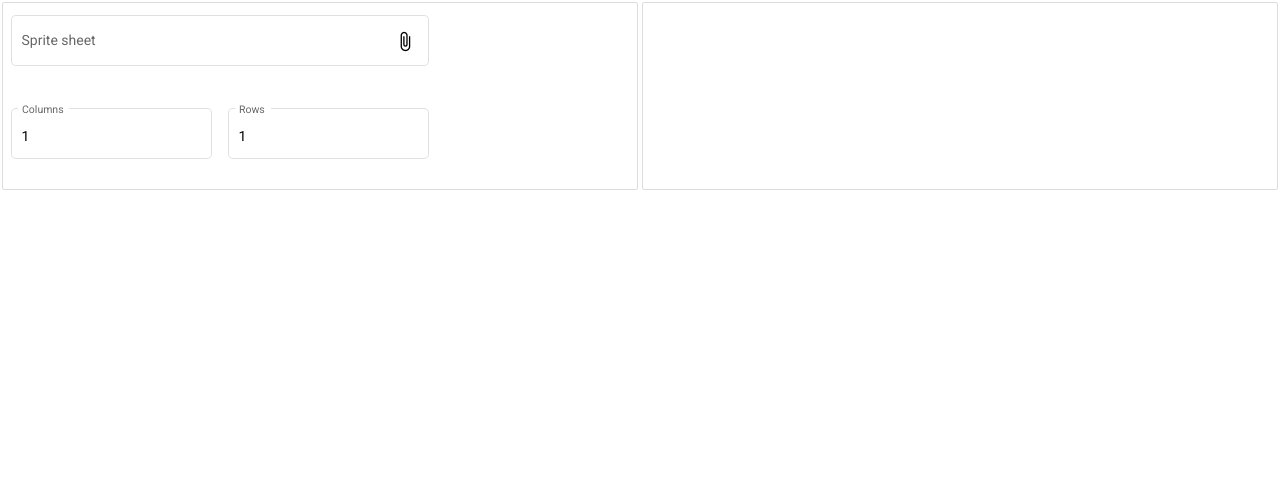
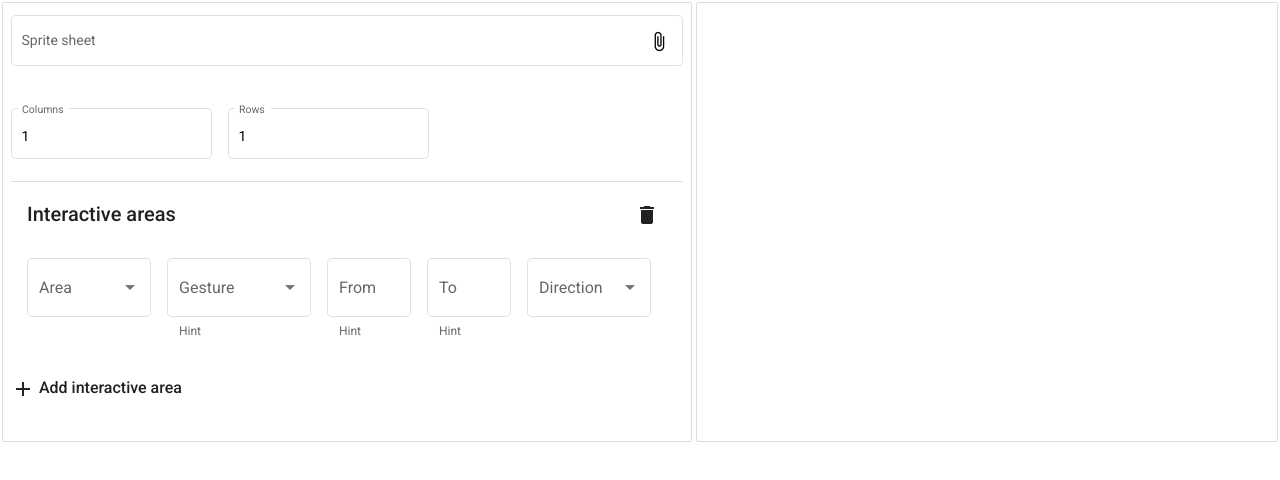
Before and after one commit to fpolidoro/sketch-a-touch, an Angular app: page / in a window 1280 px wide. Shown: the top 480 px of the page. Built offline with nearby package versions, Linux system fonts and the light colour scheme.

Commit message:
Set up layout for list of interactive areas

```diff
--- a/src/app/app.component.scss
+++ b/src/app/app.component.scss
@@ -3,5 +3,6 @@
 
     & > * {
         flex-basis: 50%;
+        box-sizing: border-box;
     }
 }
--- /dev/null
+++ b/src/app/preview/components/input-item/input-item.component.html
@@ -0,0 +1,41 @@
+<mat-form-field appearance="outline" class="select-icon-box">
+    <mat-label>Area</mat-label>
+    <mat-select #selectArea>
+        <mat-select-trigger>
+            <mat-icon>{{ selectArea.value?.icon }}</mat-icon>
+        </mat-select-trigger>
+        <mat-option [value]="option" *ngFor="let option of areaType">
+            <mat-icon>{{option.icon}}</mat-icon>{{option.label}}
+        </mat-option>
+    </mat-select>
+    <mat-hint>{{selectArea.value?.label}}</mat-hint>
+</mat-form-field>
+<mat-form-field appearance="outline" class="select-box">
+    <mat-label>Gesture</mat-label>
+    <mat-select>
+        <mat-option value="tap">Tap</mat-option>
+    </mat-select>
+    <mat-hint>Hint</mat-hint>
+</mat-form-field>
+<mat-form-field appearance="outline" class="number-box">
+    <mat-label>From</mat-label>
+    <input matInput type="number">
+    <mat-hint>Hint</mat-hint>
+</mat-form-field>
+<mat-form-field appearance="outline" class="number-box">
+    <mat-label>To</mat-label>
+    <input matInput type="number">
+    <mat-hint>Hint</mat-hint>
+</mat-form-field>
+<mat-form-field appearance="outline" class="select-icon-box">
+    <mat-label>Direction</mat-label>
+    <mat-select #selectDirection>
+        <mat-select-trigger>
+            <mat-icon>{{ selectDirection.value?.icon }}</mat-icon>
+        </mat-select-trigger>
+        <mat-option [value]="option" *ngFor="let option of direction">
+            <mat-icon>{{option.icon}}</mat-icon>{{option.label}}
+        </mat-option>
+    </mat-select>
+    <mat-hint>{{selectDirection.value?.label}}</mat-hint>
+</mat-form-field>
--- /dev/null
+++ b/src/app/preview/components/input-item/input-item.component.ts
@@ -0,0 +1,25 @@
+import { Component, OnInit } from '@angular/core';
+import { IItem } from '@preview/interfaces/files';
+
+@Component({
+  selector: 'input-item',
+  templateUrl: './input-item.component.html',
+  styleUrls: ['./input-item.component.scss']
+})
+export class InputItemComponent implements OnInit {
+
+  readonly areaType: IItem[] = [
+    { icon: 'circle', label: 'Circle' },
+    { icon: 'rectangle', label: 'Rectangle' }
+  ]
+  readonly direction: IItem[] = [
+    { icon: 'swap_horiz', label: 'Row' },
+    { icon: 'swap_vert', label: 'Column' }
+  ]
+
+  constructor() { }
+
+  ngOnInit(): void {
+  }
+
+}
--- a/src/app/preview/components/settings-box/settings-box.component.html
+++ b/src/app/preview/components/settings-box/settings-box.component.html
@@ -1,4 +1,4 @@
-<div style="display: flex; flex-direction: column;">
+<div style="display: flex; flex-direction: column; width: 100%;">
     <div [formGroup]="settings" style="display: flex; flex-direction: column;">
         <mat-form-field appearance="outline">
             <mat-label>Sprite sheet</mat-label>
@@ -20,5 +20,22 @@
                 <mat-hint *ngIf="currentFile && settings.get('viewport.rows')">Row height: {{(currentFile.height/(settings.get('viewport.rows')!.value ? +settings.get('viewport.rows')!.value : 1)) | number: '1.0-1'}}px</mat-hint>
             </mat-form-field>
         </div>
+        <mat-toolbar style="background: rgba(0,0,0,0); border-top: 1px solid #ddd;">
+            <span>Interactive areas</span>
+            <span style="flex: 1 1 auto;"></span>
+            <button mat-icon-button>
+              <mat-icon>delete</mat-icon>
+            </button>
+        </mat-toolbar>
+
+        <mat-selection-list [multiple]="false">
+            <mat-list-option>
+              <input-item style="display: flex;"></input-item>
+            </mat-list-option>
+            <button mat-button class="mat-list-option mat-list-item item-button" (click)="addInteractiveArea$.next()">
+                <mat-icon>add</mat-icon>
+                Add interactive area
+            </button>
+        </mat-selection-list>
     </div>
 </div>
--- a/src/app/preview/components/settings-box/settings-box.component.ts
+++ b/src/app/preview/components/settings-box/settings-box.component.ts
@@ -21,6 +21,7 @@ export class SettingsBoxComponent implements OnInit {
   })
 
   selectFile$: Subject<void> = new Subject<void>()
+  addInteractiveArea$: Subject<void> = new Subject<void>()
 
   private _subscriptions?: Subscription[]
 
@@ -61,7 +62,11 @@ export class SettingsBoxComponent implements OnInit {
       ).subscribe(),
       this.settings.controls['viewport'].valueChanges.pipe(
         debounceTime(100)
-      ).subscribe((values: IViewport) => this._fileService.viewportChange(values))
+      ).subscribe((values: IViewport) => this._fileService.viewportChange(values)),
+      this.addInteractiveArea$.pipe(
+        debounceTime(100),
+        tap(() => console.log(`add area clicked`))
+      ).subscribe()
     ]
   }
 
--- a/src/app/preview/interfaces/files.ts
+++ b/src/app/preview/interfaces/files.ts
@@ -11,3 +11,8 @@ export interface IViewport {
   rows: number,
   cols: number
 }
+
+export interface IItem {
+  icon: string,
+  label: string
+}
--- a/src/app/preview/preview.module.ts
+++ b/src/app/preview/preview.module.ts
@@ -5,12 +5,14 @@ import { LiveBoxComponent } from './components/live-box/live-box.component';
 import { SettingsBoxComponent } from './components/settings-box/settings-box.component';
 import { MaterialModule } from '@shared/material/material.module';
 import { DrawBoxComponent } from './components/draw-box/draw-box.component';
+import { InputItemComponent } from './components/input-item/input-item.component';
 
 @NgModule({
   declarations: [
     LiveBoxComponent,
     SettingsBoxComponent,
     DrawBoxComponent,
+    InputItemComponent,
   ],
   imports: [
     CommonModule,
--- a/src/styles.scss
+++ b/src/styles.scss
@@ -1,6 +1,8 @@
 @import 'theme';
 @import 'colors';
 @import 'containers';
+@import 'form-field';
+@import 'list';
 
 /* You can add global styles to this file, and also import other style files */
 
--- /dev/null
+++ b/src/styles/_form-field.scss
@@ -0,0 +1,15 @@
+input-item {
+    gap: 16px;
+
+    & .number-box .mat-form-field-infix {
+        max-width: 60px;
+    }
+
+    & .select-icon-box .mat-form-field-infix {
+        max-width: 100px;
+    }
+
+    & .select-box .mat-form-field-infix {
+        max-width: 120px;
+    }
+}
--- /dev/null
+++ b/src/styles/_list.scss
@@ -0,0 +1,13 @@
+settings-box {
+    & .mat-list-base .mat-list-option {
+        height: 90px;
+    }
+}
+
+.item-button {
+    &.mat-list-item.mat-list-option .mat-list-text {
+        flex-direction: row;
+        justify-content: center;
+        line-height: 24px;
+    }
+}
--- a/src/styles/_theme.scss
+++ b/src/styles/_theme.scss
@@ -11,8 +11,8 @@
 // Define the palettes for your theme using the Material Design palettes available in palette.scss
 // (imported above). For each palette, you can optionally specify a default, lighter, and darker
 // hue. Available color palettes: https://material.io/design/color/
-$q-generator-primary: mat.define-palette(mat.$orange-palette, 100);
-$q-generator-accent: mat.define-palette(mat.$pink-palette, A200, A100, A400);
+$q-generator-primary: mat.define-palette(mat.$orange-palette);
+$q-generator-accent: mat.define-palette(mat.$orange-palette, 100);
 
 // The warn palette is optional (defaults to red).
 $q-generator-warn: mat.define-palette(mat.$red-palette);
```
Also changed, not shown: src/app/preview/components/input-item/input-item.component.scss (added), 1 other file (tests, documents, lock files or other folders).
